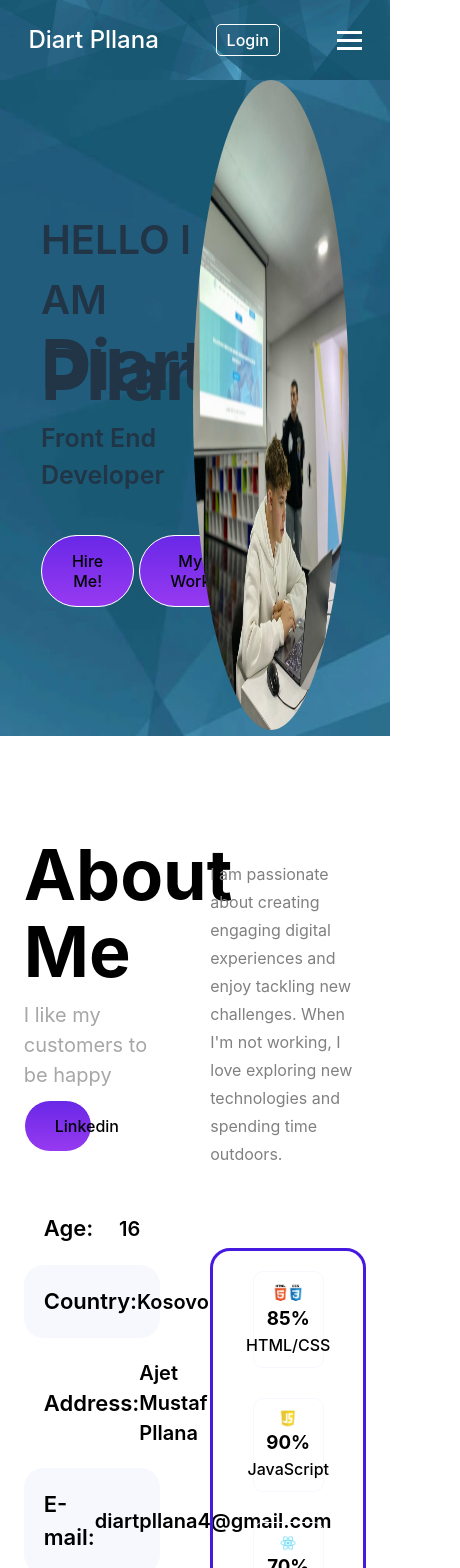
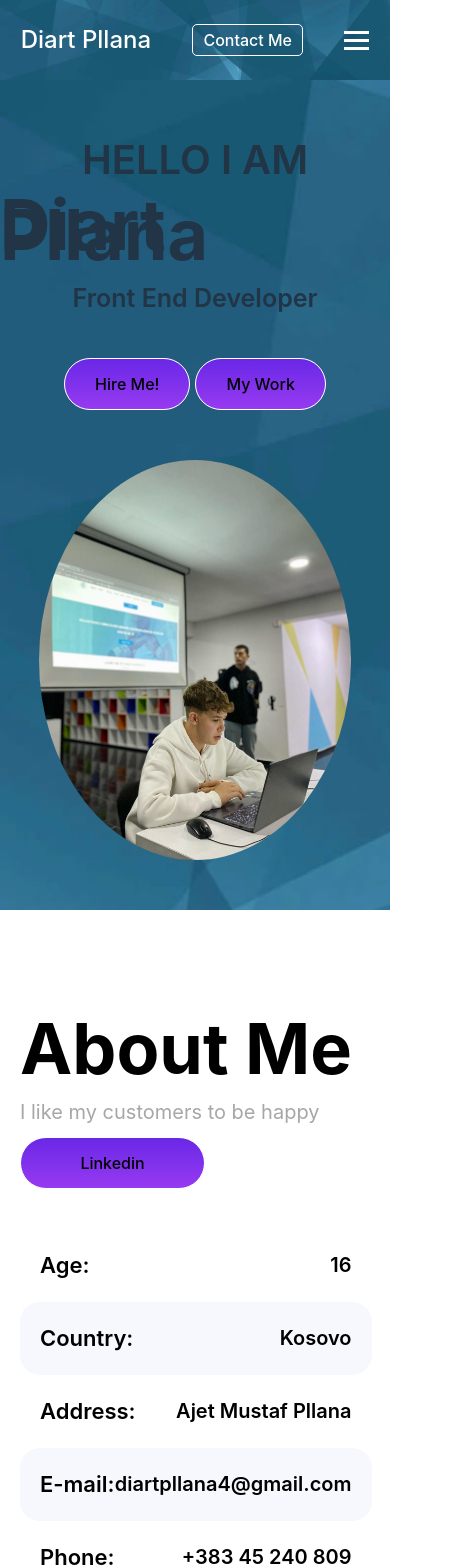
Before and after one commit to DiartPllana/diartpllana-portfolio, a React (Vite) app: page / in a window 390 px wide. Shown: the top 1568 px of the page, 460 px wide, since content can reach past the window. Built offline with nearby package versions, Linux system fonts and the light colour scheme.

Commit message:
Finish Project

```diff
--- a/src/components/AboutMe.jsx
+++ b/src/components/AboutMe.jsx
@@ -1,12 +1,15 @@
 import React from "react";
-import HtmlCssSkill from '../assets/skill1.png';
-import JavaScript from '../assets/skill2.png';
-import ReactSkill from '../assets/skill3.png';
-import WordPress from '../assets/skill4.png';
+import HtmlCssSkill from "../assets/skill1.png";
+import JavaScript from "../assets/skill2.png";
+import ReactSkill from "../assets/skill3.png";
+import WordPress from "../assets/skill4.png";
+import Sass from "../assets/skill5.png";
+import GitHub from "../assets/skill6.png"
 
 export default function AboutMe() {
   const handleButtonClick = () => {
-    window.location.href = "https://www.linkedin.com/in/diart-pllana-52627b278/";
+    window.location.href =
+      "https://www.linkedin.com/in/diart-pllana-52627b278/";
   };
 
   return (
@@ -63,15 +66,21 @@ export default function AboutMe() {
       </div>
       <div className="mySkills">
         <p>
-          I am passionate about creating engaging digital experiences and
-          enjoy tackling new challenges. When I'm not working, I love
-          exploring new technologies and spending time outdoors.
+          I am passionate about creating engaging digital experiences and enjoy
+          tackling new challenges. When I'm not working, I love exploring new
+          technologies and spending time outdoors.
         </p>
         <div className="boxSkills">
           <div className="skill">
             <img src={HtmlCssSkill} alt="HTML/CSS" />
             <h3>85%</h3>
             <span>HTML/CSS</span>
+          </div>
+
+          <div className="skill">
+            <img src={Sass} alt="Sass" />
+            <h3>80%</h3>
+            <span>Sass</span>
           </div>
 
           <div className="skill">
@@ -91,6 +100,12 @@ export default function AboutMe() {
             <h3>30%</h3>
             <span>WordPress</span>
           </div>
+
+          <div className="skill">
+            <img src={GitHub} alt="GitHub" />
+            <h3>50%</h3>
+            <span>GitHub</span>
+          </div>
         </div>
       </div>
     </div>
--- a/src/components/IntroAboutMe.jsx
+++ b/src/components/IntroAboutMe.jsx
@@ -1,7 +1,15 @@
 import React from "react";
 import myImage from "../assets/DiartPllana.png";
 
-export default function IntroAboutMe() {
+export default function IntroAboutMe({ scrollToSection }) {
+  const handleLinkClick = (section) => {
+    if (scrollToSection) {
+      scrollToSection(section);
+    } else {
+      console.error("scrollToSection is not defined");
+    }
+  };
+
   return (
     <div className="intro" id="homeSection">
       <div className="aboutMe">
@@ -9,8 +17,22 @@ export default function IntroAboutMe() {
         <h1>Diart Pllana</h1>
         <span className="myJob">Front End Developer</span>
         <div className="buttons">
-          <button className="generalButton">Hire Me!</button>
-          <button className="generalButton">My Work</button>
+          <a href="#aboutMeSection">
+            <button
+              className="generalButton"
+              onClick={() => handleLinkClick("aboutMeSection")}
+            >
+              Hire Me!
+            </button>
+          </a>
+          <a href="#myProject">
+            <button
+              className="generalButton"
+              onClick={() => handleLinkClick("myProject")}
+            >
+              My Work
+            </button>
+          </a>
         </div>
       </div>
       <div className="myImage">
--- a/src/navBar/navBar.jsx
+++ b/src/navBar/navBar.jsx
@@ -8,23 +8,29 @@ const Navbar = ({ scrollToSection }) => {
     setIsOpen(!isOpen);
   };
 
+  const handleLinkClick = (section) => {
+    if (isOpen) {
+      setIsOpen(false);
+    }
+    scrollToSection(section);
+  };
+
   return (
     <nav className="navbar">
       <div className="navbar-logo">
         <Link to="/"><p>Diart Pllana</p></Link>
       </div>
       <div className={`navbar-links ${isOpen ? 'open' : ''}`}>
-        <Link to="#homeSection" onClick={() => scrollToSection('homeSection')}>Home</Link>
-        <Link to="#aboutMeSection" onClick={() => scrollToSection('aboutMeSection')}>About</Link>
-        <Link to="#myResume" onClick={() => scrollToSection('myResume')}>Resume</Link>
-        <Link to="#myProject" onClick={() => scrollToSection('myProject')}>Projects</Link>
-        <Link to="#contactMe" onClick={() => scrollToSection('contactMe')}>Contact Me</Link>
+        <Link to="#homeSection" onClick={() => handleLinkClick('homeSection')}>Home</Link>
+        <Link to="#aboutMeSection" onClick={() => handleLinkClick('aboutMeSection')}>About</Link>
+        <Link to="#myResume" onClick={() => handleLinkClick('myResume')}>Resume</Link>
+        <Link to="#myProject" onClick={() => handleLinkClick('myProject')}>Projects</Link>
       </div>
       <div className="navbar-login">
-        <Link to="/Login">Login</Link>
+        <Link to="#contactMe" onClick={() => handleLinkClick('contactMe')}>Contact Me</Link>
       </div>
       <div className="burger-menu" onClick={toggleMenu}>
-        <div className ="line"></div>
+        <div className="line"></div>
         <div className="line"></div>
         <div className="line"></div>
       </div>
--- a/src/style/HomePage.scss
+++ b/src/style/HomePage.scss
@@ -25,6 +25,9 @@ html {
   .navbar-links {
     display: flex;
     gap: 20px;
+    background-image: url(../assets/backgroundImage.jpg);
+    background-size: cover;
+    background-repeat: no-repeat;
 
     a {
       color: white;
@@ -225,11 +228,11 @@ html {
 }
 
 .skill {
-  padding: 10px;
+  padding: 30px;
   border: 1px solid #f7f8fe;
   border-radius: 10px;
   margin-bottom: 20px;
-  width: 45%;
+  width: 20%;
   display: flex;
   flex-direction: column;
   justify-content: center;
@@ -366,7 +369,7 @@ html {
   flex-direction: column;
   align-items: center;
 
-  .error{
+  .error {
     color: red;
   }
 
@@ -470,3 +473,110 @@ footer {
     }
   }
 }
+@media screen and (max-width: 1020px) {
+  .intro {
+    flex-direction: column;
+    gap: 50px;
+    padding-top: 50px;
+    padding-bottom: 50px;
+  }
+
+  .aboutMe {
+    width: 100%;
+    align-items: center;
+  }
+
+  .myImage {
+    width: 70%;
+    display: flex;
+    justify-content: center;
+
+    & img {
+      width: 60%;
+      height: 400px;
+    }
+  }
+
+  .clientProjects {
+    flex-wrap: wrap;
+  }
+
+  .clientProject {
+    width: 60%;
+  }
+}
+
+@media screen and (max-width: 767px) {
+
+
+  .myImage {
+    width: 100%;
+    display: flex;
+    justify-content: center;
+
+    & img {
+      width: 80%;
+      height: 400px;
+    }
+  }
+
+  .aboutMyData {
+    flex-direction: column;
+    padding-left: 20px;
+  }
+
+  .myData {
+    width: 100%;
+  }
+
+  .tableData {
+    width: 95%;
+  }
+
+  .mySkills {
+    width: 95%;
+  }
+
+  .skill {
+    width: 60%;
+  }
+
+  .resumeInfo {
+    width: 100%;
+    flex-direction: column;
+    gap: 0;
+  }
+
+  .resumeData {
+    width: 90%;
+  }
+
+  .clientProjects {
+    width: 100%;
+  }
+
+  .clientProject {
+    width: 90%;
+  }
+
+  .contactMe h1 {
+    width: 90%;
+  }
+
+  .contactMe form {
+    width: 90%;
+  }
+
+  .contactMe form div input,
+  .contactMe form div textarea {
+    width: 95%;
+  }
+
+  .contactMe form button{
+    width: 101%;
+  }
+
+  h1{
+    font-size: 25px;
+  }
+}
```
Also changed, not shown: src/components/ContactMe.jsx (+1 -1 lines), src/assets/skill5.png (added), src/assets/skill6.png (added). Lines whose indentation alone changed are shown as unchanged.
